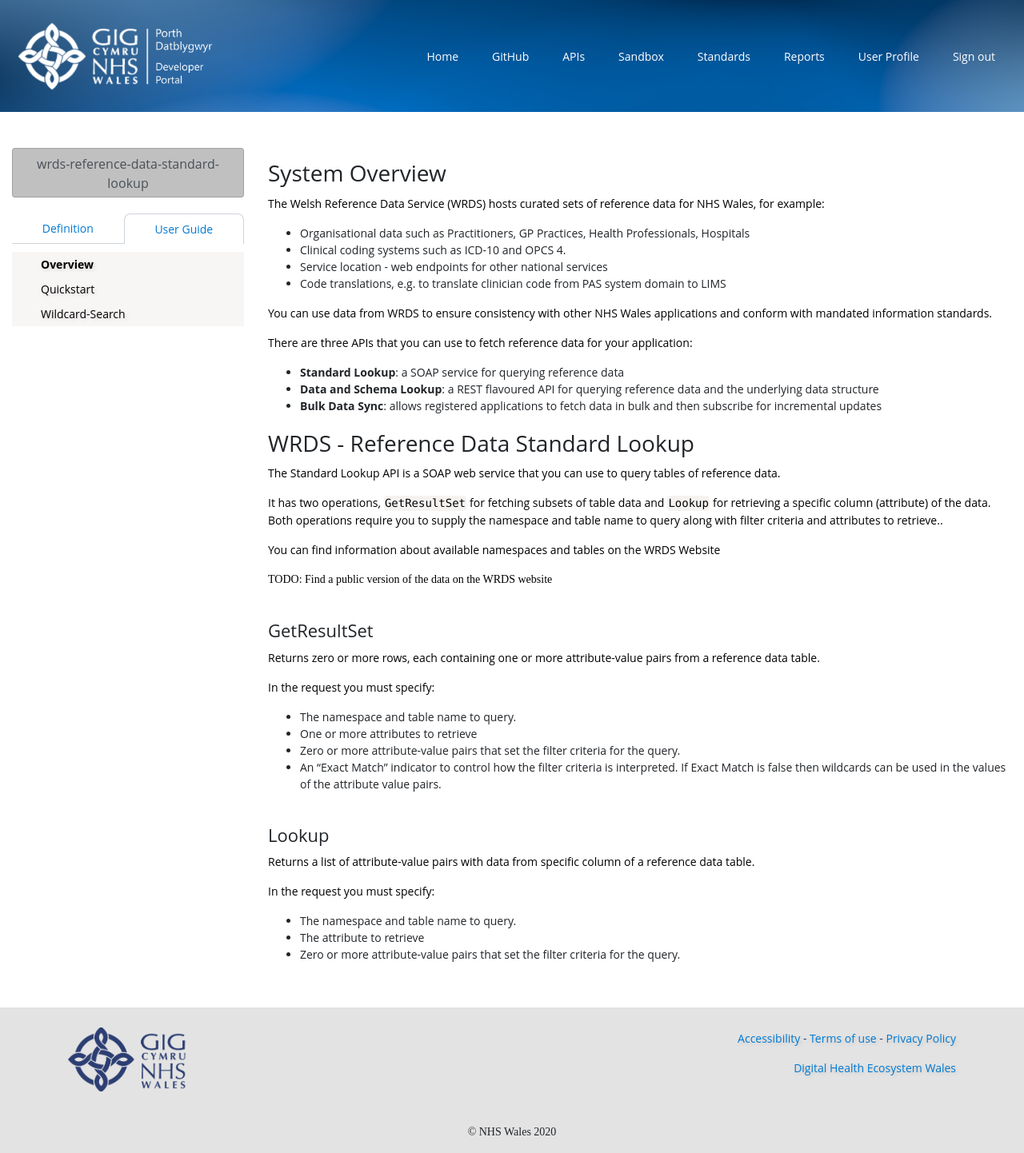
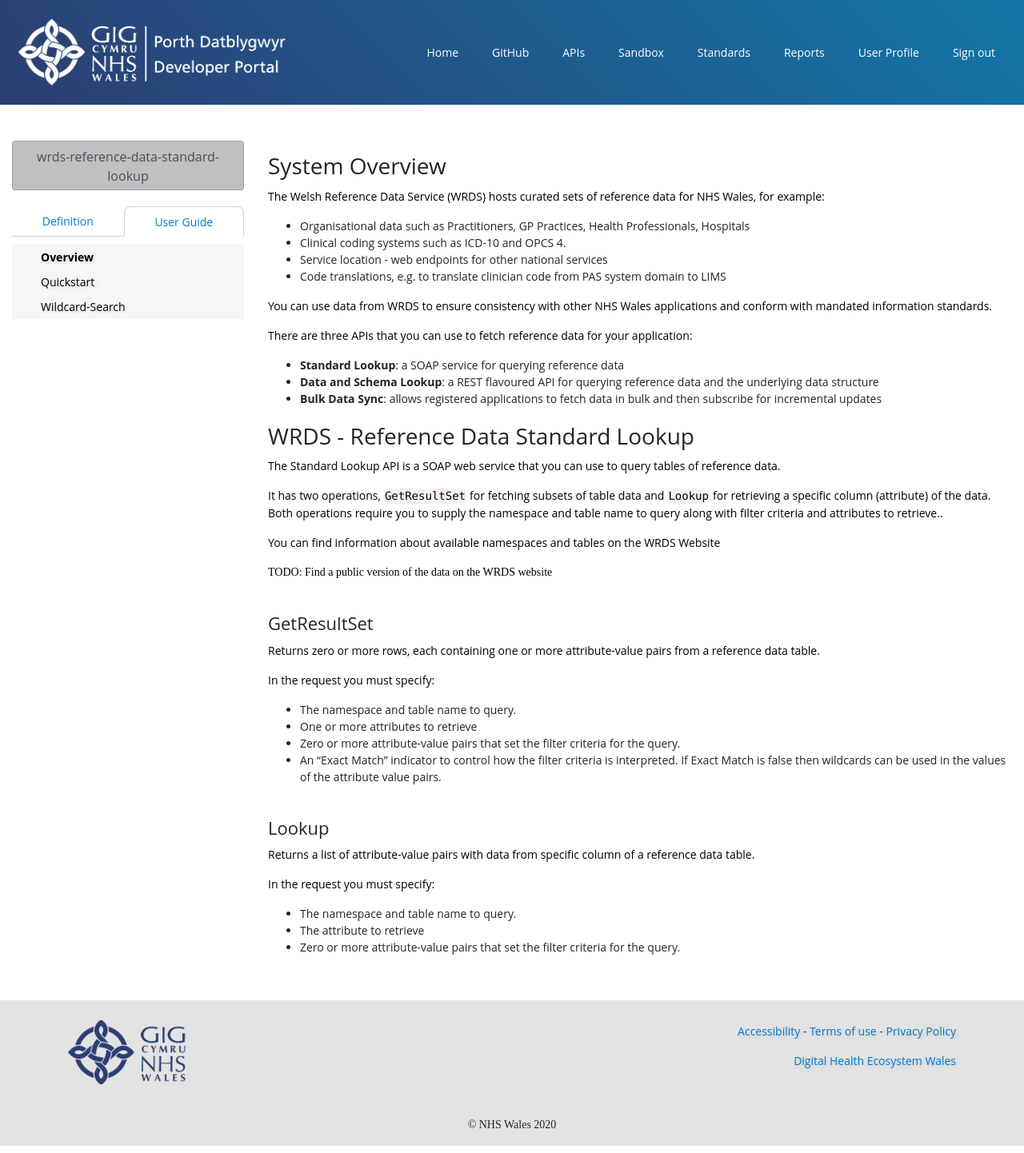
Before and after one commit to nwisbeta/api-user-guide-publisher, a Jekyll site: the page built from website/api-guides/wrds-reference-data-standard-lookup/overview.md, in a window 1280 px wide. Shown: the whole page at 80% size. Built offline with Jekyll 4.4.1, drawn with Linux system fonts in a browser that asks for light colours; some web fonts are replaced; our own code applies the rules of GitHub Pages for plain Markdown files.

Commit message:
update layout and README

```diff
--- a/website/_layouts/default.html
+++ b/website/_layouts/default.html
@@ -20,7 +20,7 @@
     <meta property="og:title" content="APIs: Details">
     <meta property="og:description"
         content="Discover APIs, learn how to use them, try them out interactively, and sign up to acquire keys.">
-    <meta property="og:url" content="{{ page.url }}">
+        <meta property="og:url" content="{{ page.url }}">
     <script>/* Hotjar Tracking Code */
         (function (h, o, t, j, a, r) {
             h.hj = h.hj || function () { (h.hj.q = h.hj.q || []).push(arguments) };
@@ -43,9 +43,9 @@
     <main>
         <section class="bcgkrvidmt bcgkrvidmt-sm bcgkrvidmt-md bcgkrvidmt-lg bcgkrvidmt-xl">
             <div class="gjpnqnxbbj gjpnqnxbbj-sm gjpnqnxbbj-md gjpnqnxbbj-lg gjpnqnxbbj-xl">
-                <div class="kltazpmqso kltazpmqso-sm kltazpmqso-md kltazpmqso-xl">
+                <div class="kltazpmqso kltazpmqso-sm kltazpmqso-md kltazpmqso-lg kltazpmqso-xl">
                     <div class="inline-block"><a href="/"><img class="content picture picture-tft98"
-                                src="/content/NHSWalesDeveloperPortal-New.png" alt="GIG Cymru | NHS Wales" width="350"
+                                src="/content/NHSWalesdevportal-white-01.png" alt="GIG Cymru | NHS Wales" width="350"
                                 style="width:350px"></a></div>
                     <div class="collapsible collapsible-panel">
                         <div class="backdrop"></div>
--- a/website/api-details/styles.css
+++ b/website/api-details/styles.css
@@ -1,9 +1,5 @@
  .bcgkrvidmt {
-  background-size: cover;
-  background-image: url('/content/hero-gradient.jpg');
-  background-repeat: no-repeat;
-  background-position: center center;
-  background-attachment: unset;
+  background-image: linear-gradient(45deg,rgba(44, 62.00000000000007, 114, 1),rgba(17.99999999999999, 117.99999999999989, 167.99999999999997, 1) 100%);
 }  .hbtwyfsyuu {
   background-color: rgba(227, 227, 227, 1);
 }  .wrsipugyhs {
@@ -13,7 +9,7 @@
   width: 100%;
   display: grid;
   margin-top: 10px;
-  min-height: 103px;
+  min-height: 111px;
   margin-left: auto;
   margin-right: auto;
   margin-bottom: 10px;
@@ -22,7 +18,7 @@
 }
 @media(min-width:576px) {
   .gjpnqnxbbj-sm {
-    min-height: 103px;
+    min-height: 111px;
     margin-left: auto;
     margin-right: auto;
   }
@@ -30,7 +26,7 @@
 @media(min-width:768px) {
   .gjpnqnxbbj-md {
     margin-top: 0px;
-    min-height: 130px;
+    min-height: 131px;
     margin-left: auto;
     margin-right: auto;
     margin-bottom: 0px;
@@ -38,6 +34,7 @@
 }
 @media(min-width:992px) {
   .gjpnqnxbbj-lg {
+    min-height: 131px;
     margin-left: auto;
     margin-right: auto;
   }
@@ -45,7 +42,7 @@
 @media(min-width:1200px) {
   .gjpnqnxbbj-xl {
     margin-top: 0px;
-    min-height: 140px;
+    min-height: 131px;
     margin-left: auto;
     margin-right: auto;
     margin-bottom: 0px;
@@ -147,6 +144,16 @@
     align-content: center;
     padding-right: 15px;
     padding-bottom: 15px;
+    justify-content: flex-start;
+  }
+}
+@media(min-width:992px) {
+  .kltazpmqso-lg {
+    display: flex;
+    flex-wrap: wrap;
+    min-width: 0;
+    align-items: center;
+    align-content: center;
     justify-content: flex-start;
   }
 }
```
Also changed, not shown: README.md, website/content/NHSWalesdevportal-white-01.png (added).
